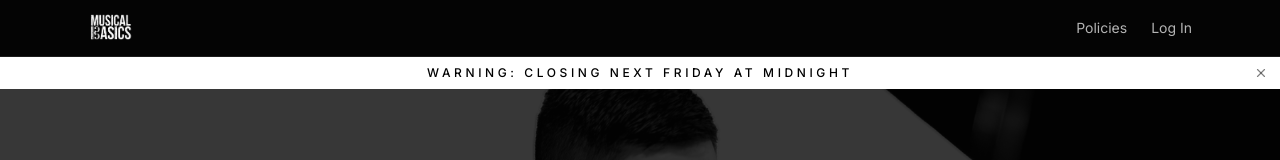
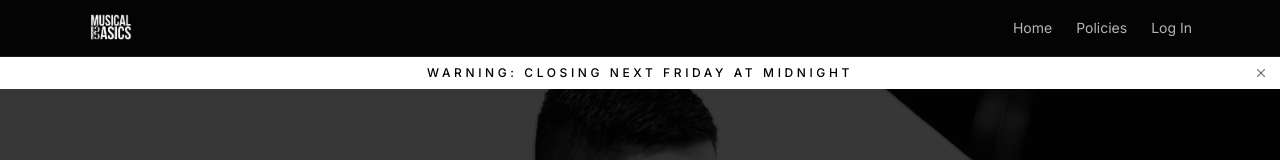
Before and after one commit to musical-basics/lifetime-vault-new, a Next.js app: page / in a window 1280 px wide. Shown: the top 160 px of the page. Built offline with nearby package versions, Linux system fonts and the light colour scheme; a web font is replaced by a local one.

Commit message:
Add Home link to navbar

```diff
--- a/components/navbar.tsx
+++ b/components/navbar.tsx
@@ -22,6 +22,12 @@ export function Navbar() {
         </Link>
 
         <div className="flex items-center gap-6">
+          <Link
+            href="/"
+            className="font-sans text-sm text-white/70 hover:text-white transition-colors"
+          >
+            Home
+          </Link>
           <Link
             href="/policies"
             className="font-sans text-sm text-white/70 hover:text-white transition-colors"
```
